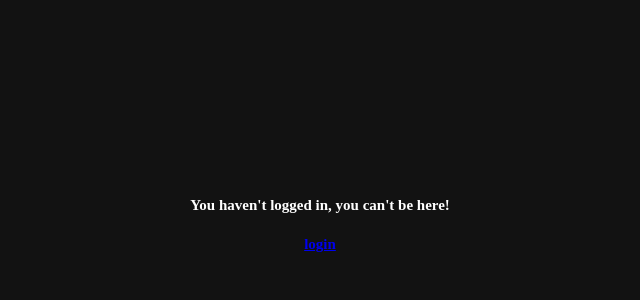
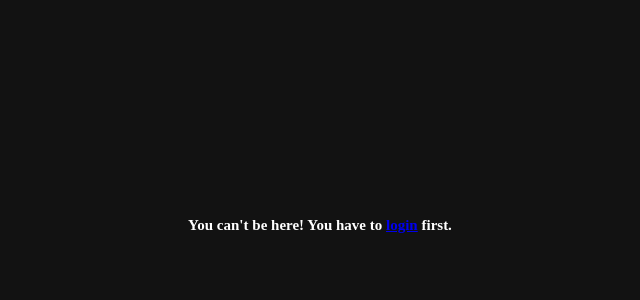
Before and after one commit to amishbni/shabani.dev, a Django app: page /demo in a window 1280 px wide. Shown: the part 175-475 px from the top of the page, without its empty margins (320-960 px from the left). Run offline with Django 3.2, Linux system fonts and the light colour scheme.

Commit message:
Another sentence for the logged out

```diff
--- a/src/pages/templates/demo.html
+++ b/src/pages/templates/demo.html
@@ -5,8 +5,7 @@
   {% if request.user.is_authenticated %}
   <h2>Hey, {{ request.user }}!</h2>
   {% else %}
-  <h2>You haven't logged in, you can't be here!</h2>
-  <h2><a href="{% url 'login' %}">login</a></h2>
+  <h2>You can't be here! You have to <a href="{% url 'login' %}">login</a> first.</h2>
   {% endif %}
 </div>
 {% endblock content %}
```
